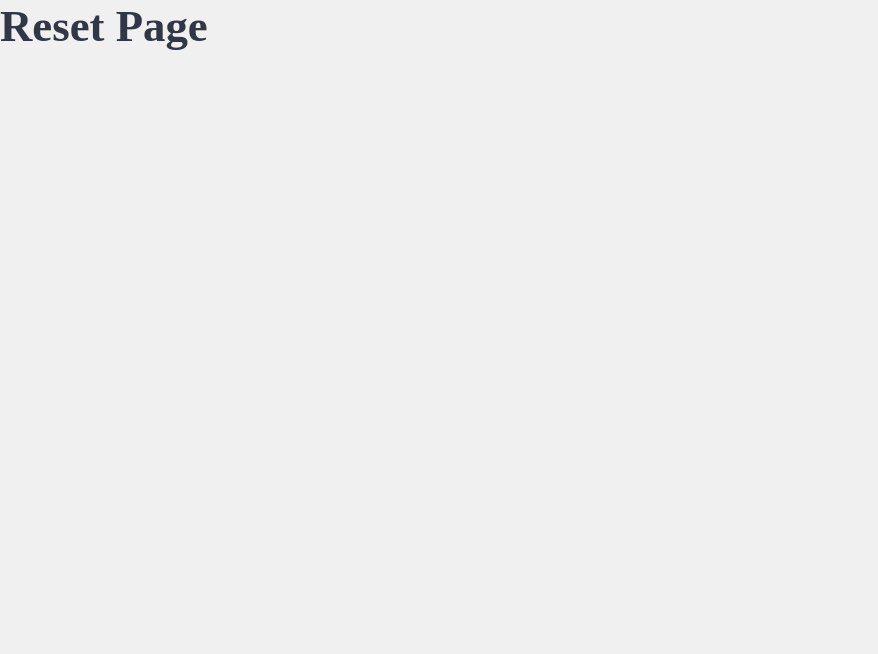
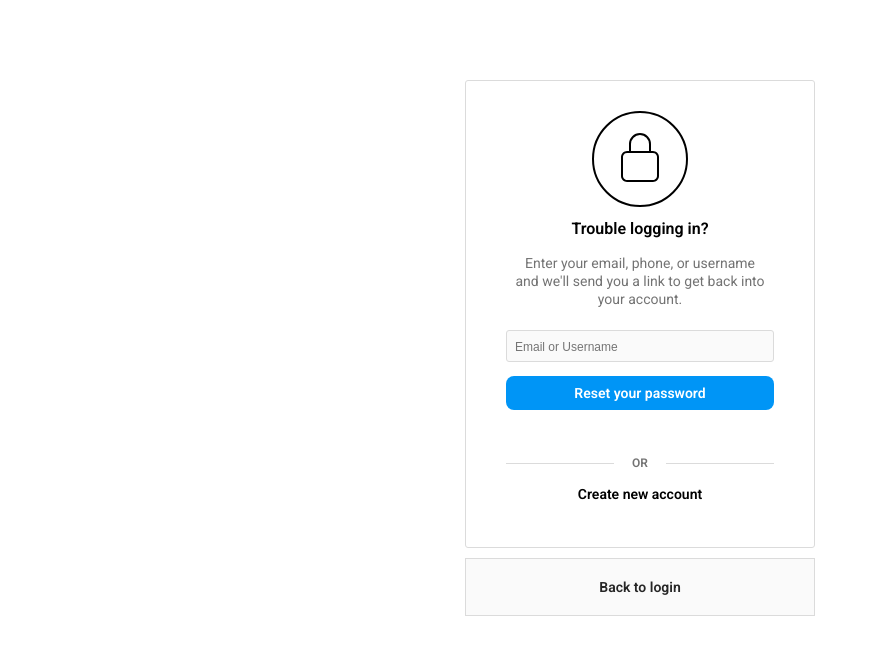
Before and after one commit to OnlyTrable/OnlyTrable-final-frontend, a React app: page /reset in a window 1280 px wide. Shown: the top 654 px of the page, without its empty margins (0-878 px from the left). Built offline with nearby package versions, Linux system fonts and the light colour scheme; the HTML template or start-up script is replaced by a standard one.

Commit message:
Зробив сторінку сбросу паролю

```diff
--- /dev/null
+++ b/src/pages/ResetPages/ResetPage.module.css
@@ -0,0 +1,103 @@
+.pageWrapper {
+  display: flex;
+  flex-direction: column;
+  align-items: center;
+  min-height: 100vh;
+  background-color: #ffffff;
+}
+
+.container {
+  background: #fff;
+  width: 350px;
+  border: 1px solid #dbdbdb;
+  border-radius: 3px;
+  display: flex;
+  flex-direction: column;
+  align-items: center;
+  padding: 30px 0 20px 0;
+  margin-top: 80px;
+  margin-bottom: 10px;
+}
+
+.lockIcon {
+  width: 96px;
+  height: 96px;
+  margin-bottom: 12px;
+}
+
+.title {
+  color: #000000;
+  font-family: Roboto;
+  font-size: 16px;
+  font-weight: 600;
+  margin: 0 0 16px 0;
+  text-align: center;
+}
+
+.description {
+  color: #737373;
+  font-family: Roboto;
+  font-size: 14px;
+  line-height: 18px;
+  text-align: center;
+  margin: 0 40px 16px;
+}
+
+.form {
+  width: 100%;
+  display: flex;
+  flex-direction: column;
+  align-items: center;
+}
+
+.form button {
+  margin: 8px 0px 30px 0px;
+}
+
+.divider {
+  display: flex;
+  flex-direction: row;
+  align-items: center;
+  width: calc(100% - 80px); /* 350px - 80px = 270px ширина контенту */
+  margin: 16px 0;
+}
+
+.line {
+  flex-grow: 1;
+  height: 1px;
+  background-color: #dbdbdb;
+}
+
+.orText {
+  color: #737373;
+  font-family: Roboto;
+  font-size: 12px;
+  font-weight: 600;
+  margin: 0 18px;
+}
+
+.createAccountLink {
+  color: #000;
+  font-family: Roboto;
+  font-size: 14px;
+  font-weight: 600;
+  text-decoration: none;
+  margin-bottom: 25px;
+}
+
+/* Стилі для нижнього контейнера "Back to login" */
+.backToLoginContainer {
+  width: 350px;
+  background-color: #fafafa;
+  border: 1px solid #dbdbdb;
+  padding: 20px 0;
+  text-align: center;
+}
+
+.backToLoginLink {
+  color: #262626;
+  font-family: Roboto;
+  font-size: 14px;
+  font-weight: 600;
+  text-decoration: none;
+}
--- a/src/pages/ResetPages/ResetPages.jsx
+++ b/src/pages/ResetPages/ResetPages.jsx
@@ -1,6 +1,79 @@
+import React from "react";
+import { useForm } from "react-hook-form";
+import { yupResolver } from "@hookform/resolvers/yup";
+import * as yup from "yup";
+import styles from "./ResetPage.module.css";
+import Input from "../../components/Input/Input.jsx";
+import Button from '../../components/Button/Button.jsx';
+import LockIcon from "../../assets/icons/trouble.svg";
+
+const schema = yup.object().shape({
+  identifier: yup
+    .string()
+    .required("Email, phone, or username is required"),
+});
+
 const ResetPage = () => {
-    return (
-        <h1>Reset Page</h1>
-    )
-}
-export default ResetPage
+  const {
+    register,
+    handleSubmit,
+    formState: { errors },
+  } = useForm({
+    resolver: yupResolver(schema),
+  });
+
+  const onSubmit = (data) => {
+    console.log("Reset password requested:", data);
+  };
+
+  return (
+    <div className={styles.pageWrapper}>
+      <div className={styles.container}>
+        <img src={LockIcon} alt="Lock icon" className={styles.lockIcon} />
+
+        <h3 className={styles.title}>
+          Trouble logging in?
+        </h3>
+
+        <p className={styles.description}>
+          Enter your email, phone, or username and we'll send you a link to get back into your account.
+        </p>
+
+        <form className={styles.form} onSubmit={handleSubmit(onSubmit)}>
+          <Input
+            {...register("identifier")}
+            type="text"
+            error={errors.identifier?.message}
+            placeholder="Email or Username"
+          />
+
+          <Button
+            text="Reset your password"
+            type="submit"
+          />
+        </form>
+
+        {/* OR divider */}
+        <div className={styles.divider}>
+          <div className={styles.line}></div>
+          <span className={styles.orText}>OR</span>
+          <div className={styles.line}></div>
+        </div>
+
+        {/* Create new account link */}
+        <a href="/registration" className={styles.createAccountLink}>
+          Create new account
+        </a>
+      </div>
+
+      {/* Back to login button (separate container) */}
+      <div className={styles.backToLoginContainer}>
+        <a href="/" className={styles.backToLoginLink}>
+          Back to login
+        </a>
+      </div>
+    </div>
+  );
+};
+
+export default ResetPage;
```
Also changed, not shown: src/assets/icons/trouble.svg (added), src/components/Footer/Footer.jsx (renamed from src/assets/shared/components/footer/footer.jsx), src/components/LeftContainer/LeftContainer.jsx (renamed from src/assets/shared/components/leftContainer/leftContainer.jsx).
